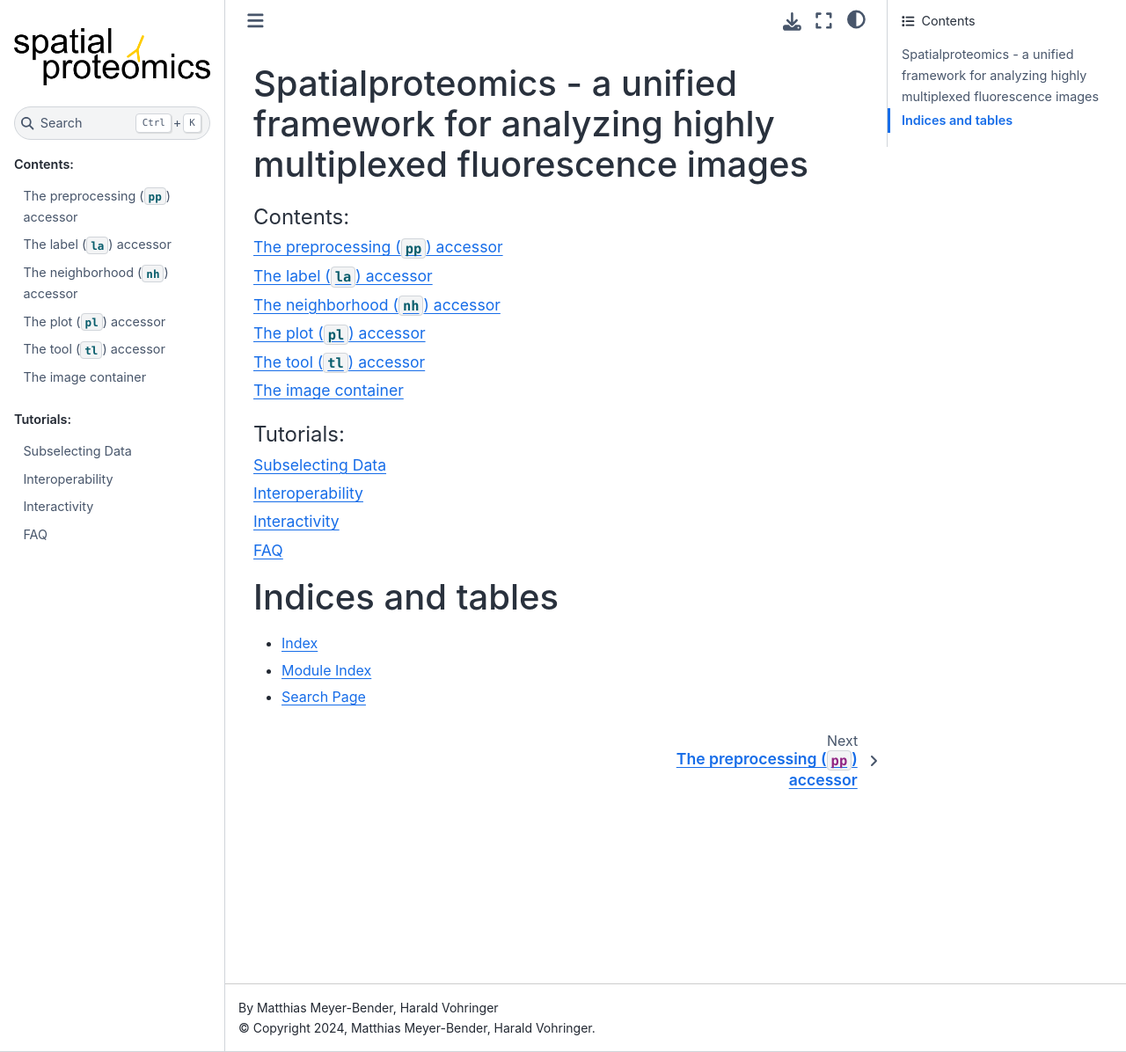
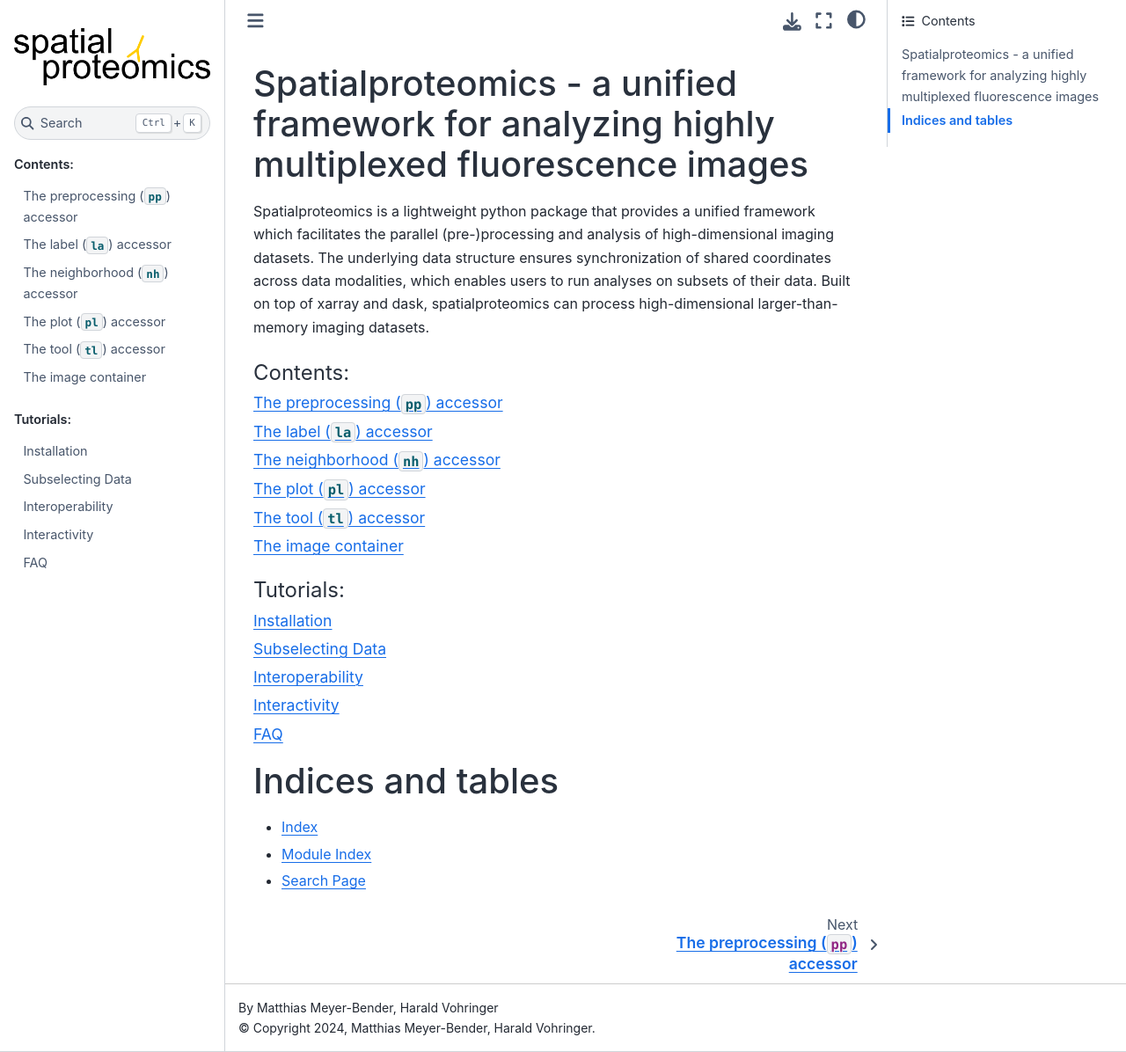
Before and after one commit to sagar87/spatialproteomics, a Sphinx documentation site: the page built from docs/index.rst, in a window 1280 px wide and 1196 px high. Shown: the whole window at 88% size. Built offline with Sphinx 7.4.7 and the Sphinx Book theme 1.1.4, drawn with Linux system fonts in a browser that asks for light colours; pages that are not in the unit, such as notebooks, are missing from menus.

Commit message:
added installation notebook and package description in index

```diff
--- a/docs/index.rst
+++ b/docs/index.rst
@@ -6,6 +6,9 @@
 Spatialproteomics - a unified framework for analyzing highly multiplexed fluorescence images
 ============================================================================================
 
+Spatialproteomics is a lightweight python package that provides a unified framework which facilitates the parallel (pre-)processing and analysis of high-dimensional imaging datasets.
+The underlying data structure ensures synchronization of shared coordinates across data modalities, which enables users to run analyses on subsets of their data.
+Built on top of xarray and dask, spatialproteomics can process high-dimensional larger-than-memory imaging datasets.
 
 .. toctree::
    :maxdepth: 1
@@ -22,6 +25,7 @@ Spatialproteomics - a unified framework for analyzing highly multiplexed fluores
    :maxdepth: 1
    :caption: Tutorials:
 
+   notebooks/Installation
    notebooks/ExampleWorkflow
    notebooks/Slicing
    notebooks/Segmentation
```
Also changed, not shown: docs/notebooks/Installation.ipynb (added).
